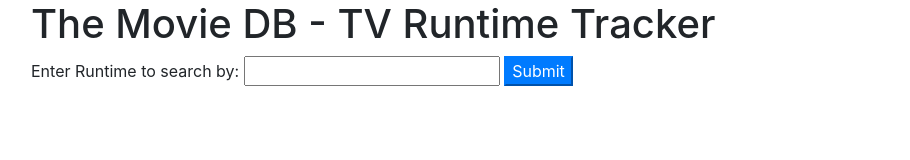
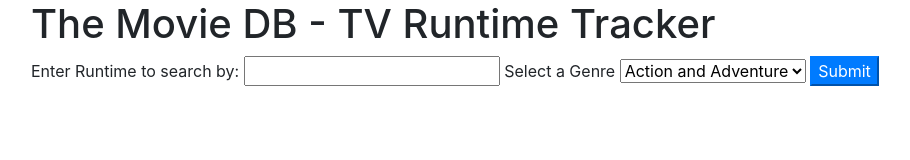
Before and after one commit to hwisoo/tv-runtime-api, a website built with webpack: page src/index.html in a window 1280 px wide. Shown: the whole page, without its empty margins (54-964 px from the left). Built offline with nearby package versions, Linux system fonts and the light colour scheme.

Commit message:
add option to search by genre

```diff
--- a/src/index.html
+++ b/src/index.html
@@ -16,6 +16,24 @@
     <form id="userForm">
       <label for="minutes">Enter Runtime to search by:</label>
       <input id="minutes" type="text">
+      <label for="genre">Select a Genre</label>
+      <select id="genre">
+        <option value="10759">Action and Adventure</option>
+        <option value="16">Animation</option>
+        <option value="35">Comedy</option>
+        <option value="80">Crime</option>
+        <option value="99">Documentary</option>
+        <option value="18">Drama</option>
+        <option value="10751">Family</option>
+        <option value="10762">Kids</option>
+        <option value="9648">Mystery</option>
+        <option value="10763">News</option>
+        <option value="10764">Reality</option>
+        <option value="10766">Soap</option>
+        <option value="10767">Talk</option>
+        <option value="10768">War and Politics</option>
+        <option value="37">Western</option>
+      </select>
 
       <button type="submit" class="bnt btn-primary">Submit</button>
     </form>
--- a/src/main.js
+++ b/src/main.js
@@ -8,11 +8,12 @@
   $("#userForm").submit(function (event) {
     event.preventDefault();
     let minutes = $('#minutes').val();
+    let genre = $('select#genre').val();
 
 
 
     $.ajax({
-      url: `https://api.themoviedb.org/3/discover/tv?api_key=APIKEY&language=en-US&sort_by=popularity.desc&page=1&timezone=America%2FNew_York&with_runtime.lte=${minutes}&include_null_first_air_dates=false`,
+      url: `https://api.themoviedb.org/3/discover/tv?api_key=APIKEY&language=en-US&sort_by=popularity.desc&page=1&timezone=America%2FNew_York&with_genres=${genre}&with_runtime.lte=${minutes}&include_null_first_air_dates=false`,
       type: 'GET',
       data: {
         format: 'json'
```
